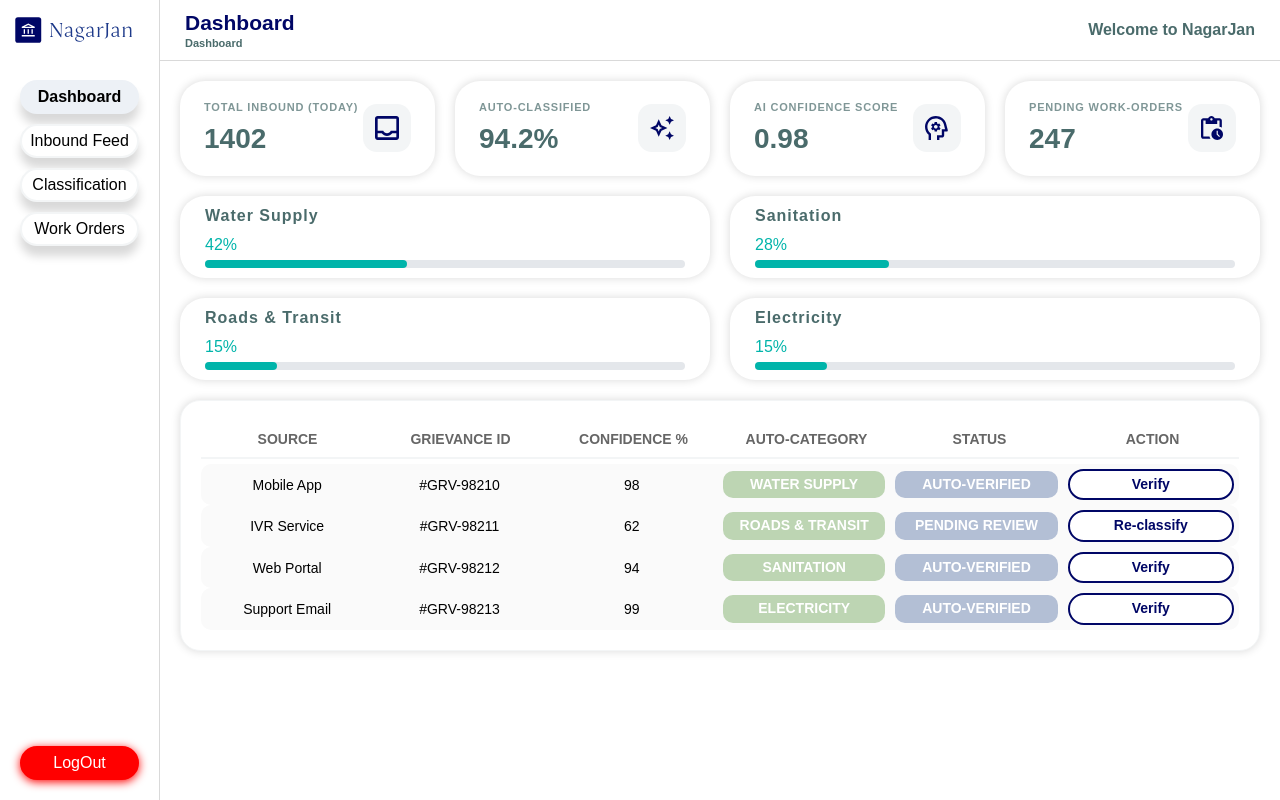
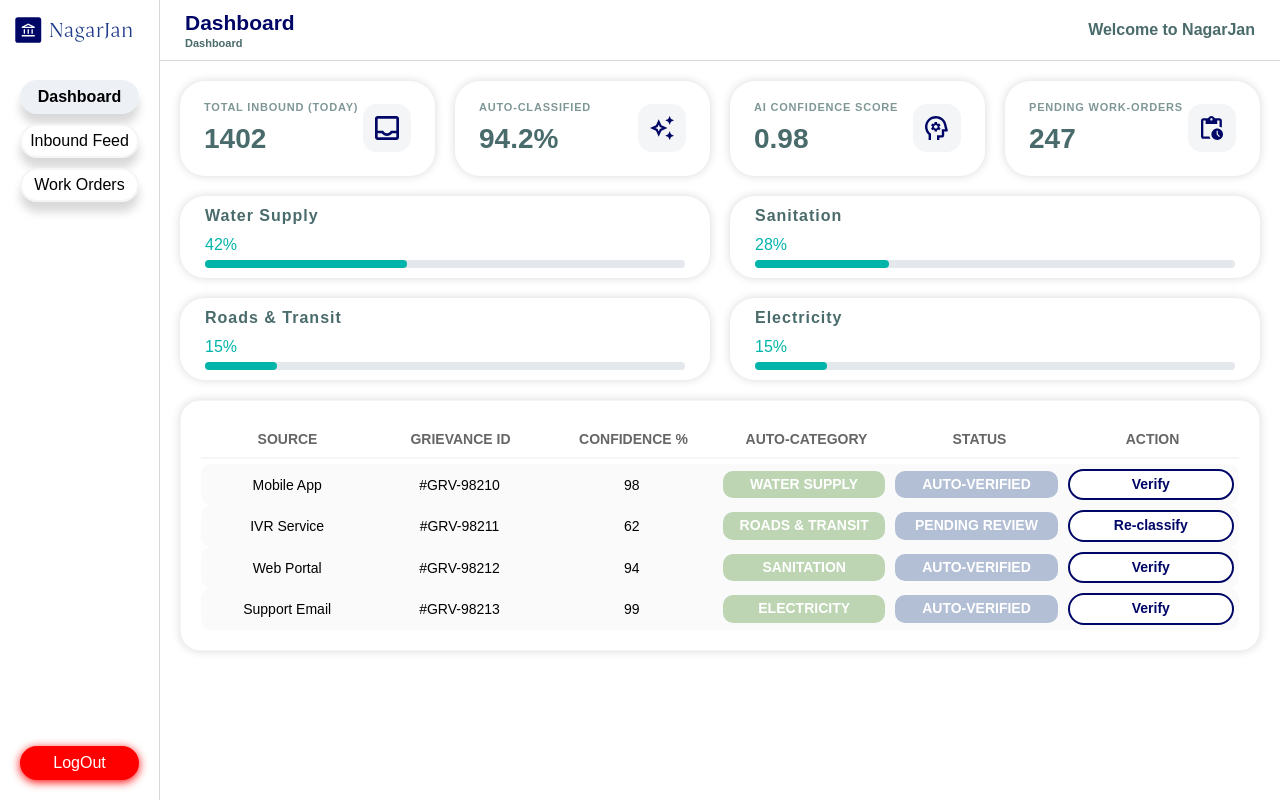
Before and after one commit to gitgyana/NagarJanFrontend, an Angular app: page /dashboard in a window 1280 px wide. Built offline with nearby package versions, Linux system fonts and the light colour scheme; a web font is replaced by a local one.

Commit message:
Remove Classification Sidemenu

```diff
--- a/src/app/feature/admin/admin.route.ts
+++ b/src/app/feature/admin/admin.route.ts
@@ -1,7 +1,6 @@
 import { Routes } from '@angular/router';
 import {Admin} from './admin';
 import {Dashboard} from './dashboard/dashboard';
-import {Classification} from './classification/classification';
 import {WorkOrders} from './work-orders/work-orders';
 import {InboundFeed} from './inbound-feed/inbound-feed';
 
@@ -25,12 +24,6 @@ export const ADMIN_ROUTES: Routes = [
             },
 
             {
-                path: 'classification',
-                component: Classification,
-                data: { title: 'Classification' },
-            },
-
-            {
                 path: 'work-orders',
                 component: WorkOrders,
                 data: { title: 'Work Orders' },
--- a/src/app/feature/admin/admin.ts
+++ b/src/app/feature/admin/admin.ts
@@ -22,7 +22,6 @@ export class Admin {
     sidebarMenu: SidebarMenuType[] = [
         { label: "Dashboard", path: "dashboard" },
         { label: "Inbound Feed", path: "inbound-feed" },
-        { label: "Classification", path: "classification" },
         { label: "Work Orders", path: "work-orders" },
         { label: "LogOut", action: "logout" },
     ];
--- a/src/app/feature/admin/classification/classification.html
+++ /dev/null
@@ -1 +0,0 @@
-<p>classification works!</p>
```
Also changed, not shown: src/app/feature/admin/classification/classification.ts (deleted, +0 -11 lines), src/app/feature/admin/classification/classification.css (deleted), 1 other file (tests, documents, lock files or other folders).
